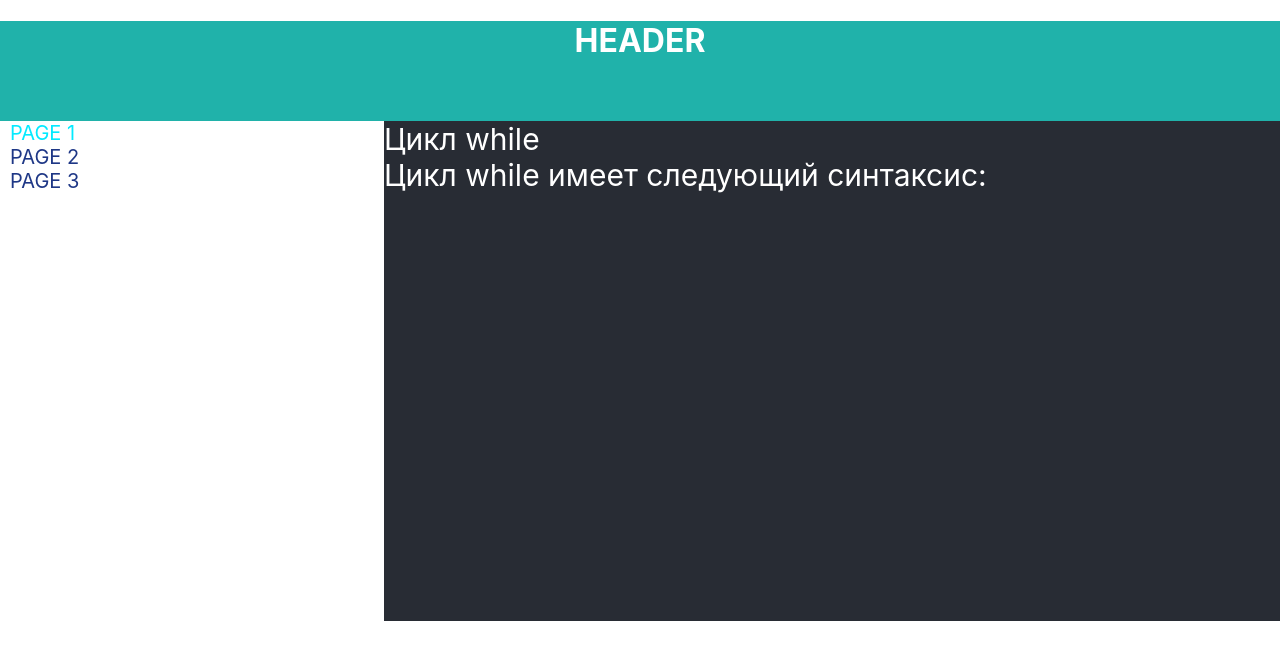
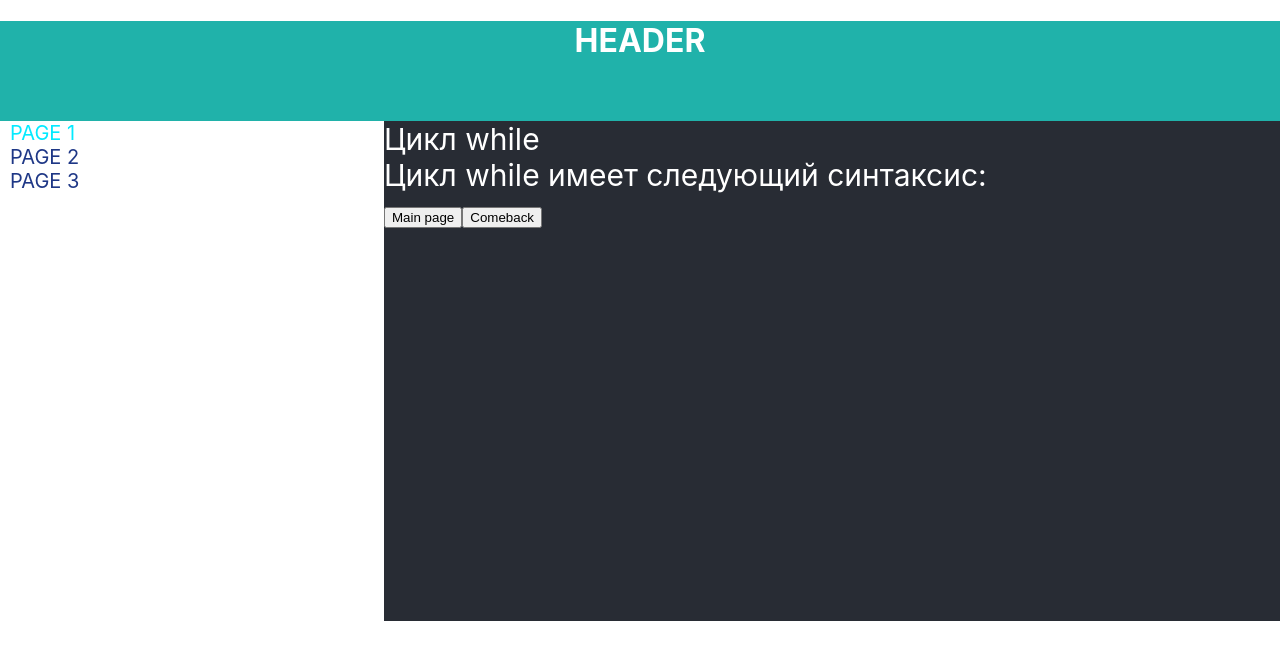
Before and after one commit to dktwho/dop-2-4, a React (Create React App) app: page /page/0 in a window 1280 px wide. Shown: the top 660 px of the page. Built offline with nearby package versions, Linux system fonts and the light colour scheme.

Commit message:
add hook useNavigate

```diff
--- a/src/App.tsx
+++ b/src/App.tsx
@@ -1,4 +1,4 @@
-import React, {useState} from 'react';
+import React from 'react';
 import './App.css';
 import {NavLink, Outlet} from "react-router-dom";
 import styles from "./components/Site.module.css";
--- a/src/components/pages/Content.tsx
+++ b/src/components/pages/Content.tsx
@@ -1,4 +1,5 @@
 import React from 'react';
+import {useNavigate} from "react-router-dom";
 
 type ContentTypeProps={
     heading:string,
@@ -7,10 +8,22 @@ type ContentTypeProps={
 
 export const Content = (props:ContentTypeProps) => {
     const{heading, pages}=props
+    const navigate = useNavigate()
+    const onClickMainPageHandler = () => {
+        navigate('/page/0')
+    }
+
+    const onClickComebackHandler = () => {
+        navigate(-1)
+    }
+
     return (
         <div>
             <div>{heading}</div>
             <div>{pages}</div>
+            <button onClick={onClickMainPageHandler}>Main page</button>
+            <button onClick={onClickComebackHandler}>Comeback</button>
+
         </div>
     );
 };
```
